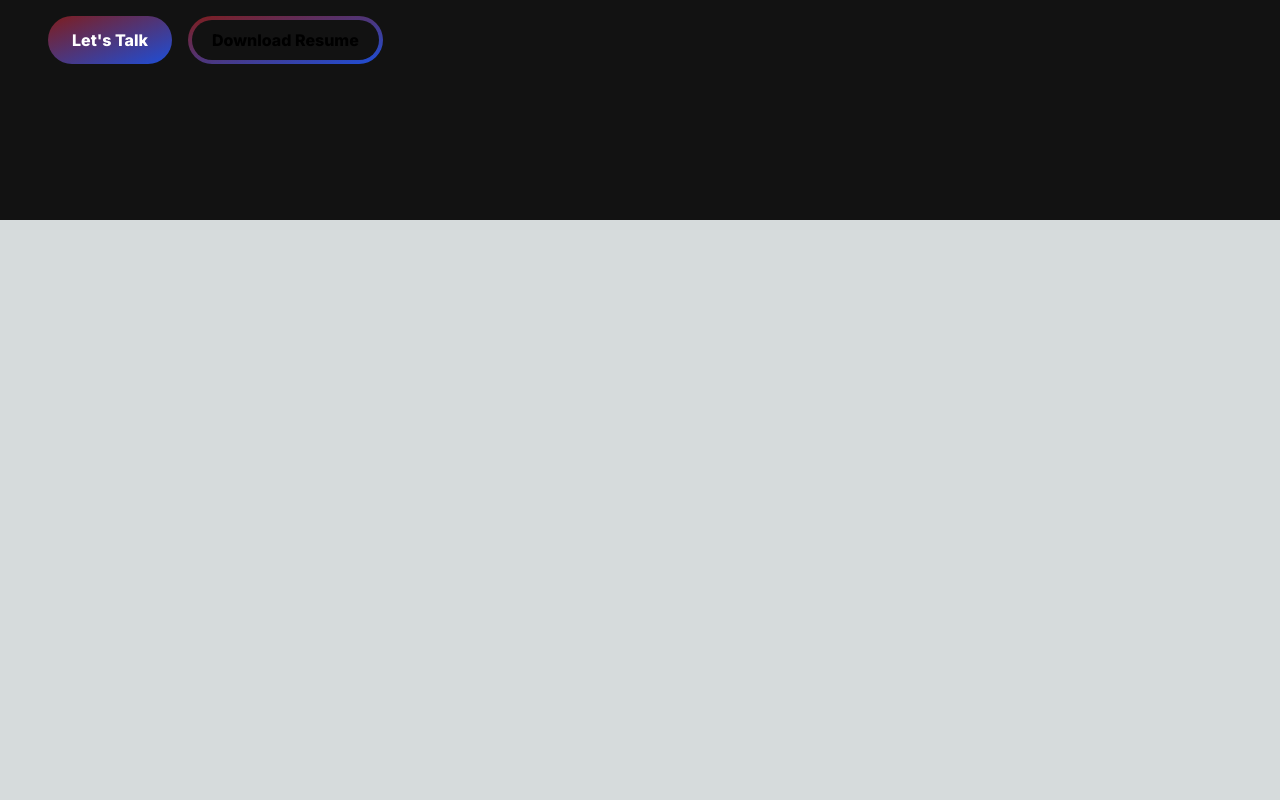
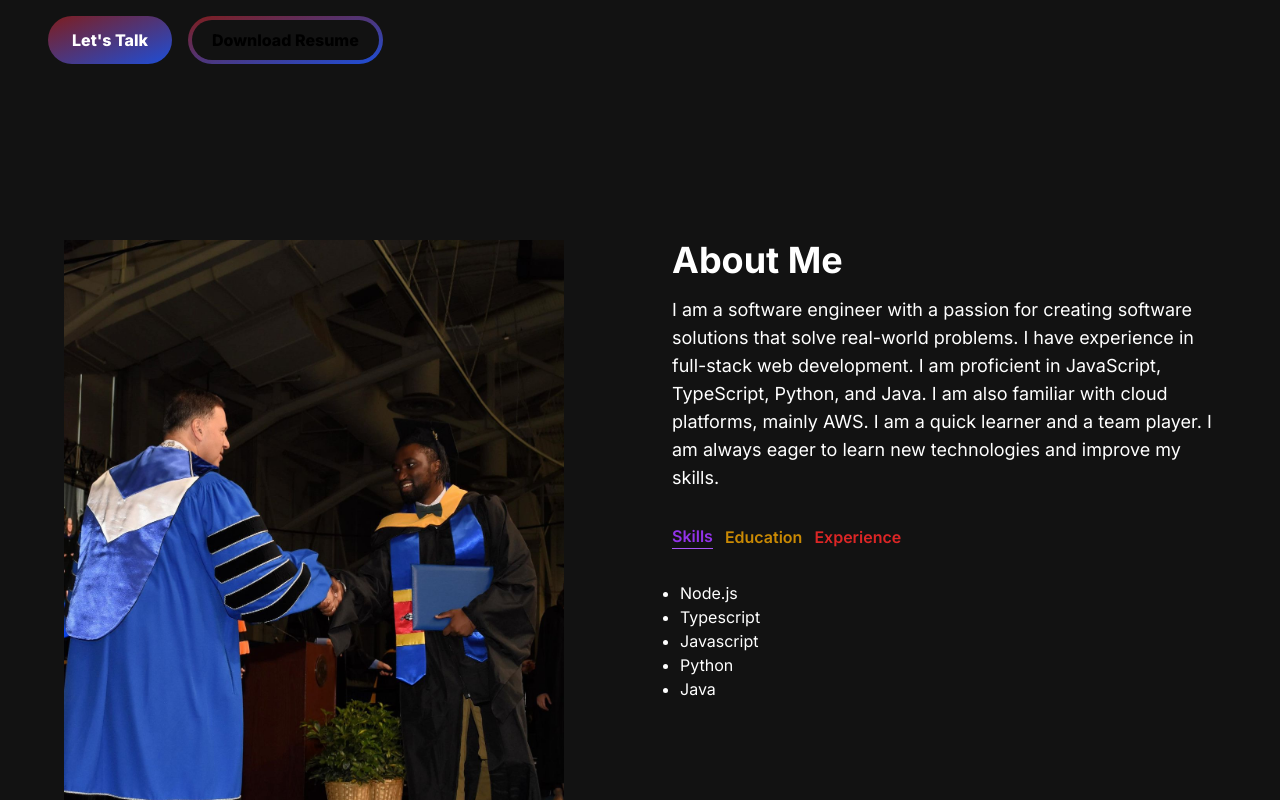
Before and after one commit to mkhanyisig/personal-portfolio, a Next.js app: page / in a window 1280 px wide. Shown: the part 580-1380 px from the top of the page. Before the commit the page ends 800 px from the top, so only its background shows below. Built offline with nearby package versions, Linux system fonts and the light colour scheme.

Commit message:
about me page

```diff
--- /dev/null
+++ b/src/app/components/AboutSection.jsx
@@ -0,0 +1,109 @@
+"use client";
+import React, { useState, useTransition } from "react";
+import Image from "next/image";
+import TabButton from "./TabButton";
+
+const TAB_DATA = [
+  {
+    title: "Skills",
+    id: "skills",
+    content: (
+      <ul className="list-disc pl-2">
+        <li>Node.js</li>
+        <li>Typescript</li>
+        <li>Javascript</li>
+        <li>Python</li>
+        <li>Java</li>
+      </ul>
+    ),
+  },
+  {
+    title: "Education",
+    id: "education",
+    content: (
+      <ul className="list-disc pl-2">
+        <li>MS in Computer Science, Brandeis University, 2023</li>
+        <li>
+          BS in Physics: Astrophysics and Computer Science, Colby College, 2019
+        </li>
+      </ul>
+    ),
+  },
+  {
+    title: "Experience",
+    id: "experience",
+    content: (
+      <ul className="list-disc pl-2">
+        <li>Full Stack Engineer, Electives Inc, Feb 2023 - </li>
+        <li>
+          Software Engineer Intern/Coop, HubSpot Inc, June 2022 - August 2022
+        </li>
+        <li>Software Engineer, Prospector Portal, June 2020 - December 2022</li>
+      </ul>
+    ),
+  },
+];
+
+const AboutSection = ({ isBackgroundDark }) => {
+  const [tab, setTab] = useState("skills");
+  const [isPending, startTransition] = useTransition();
+
+  const handleTabChange = (tabID) => {
+    console.log("tab change ID: ", tabID);
+    startTransition(() => {
+      setTab(tabID);
+    });
+  };
+
+  return (
+    <section className="text-white">
+      <div className="md:grid md:grid-cols-2 gap-8 items-center py-8 px-4 xl:gap-16 sm:py-16">
+        <Image src="/images/grad.jpeg" alt="MK grad" width={500} height={500} />
+        <div className="mt-4 md:mt-0 text-left flex flex-col h-full">
+          <h2 className="text-4xl font-bold text-white mb-4">About Me</h2>
+          <p className="text-base lg:text-lg ">
+            I am a software engineer with a passion for creating software
+            solutions that solve real-world problems. I have experience in
+            full-stack web development. I am proficient in JavaScript,
+            TypeScript, Python, and Java. I am also familiar with cloud
+            platforms, mainly AWS. I am a quick learner and a team player. I am
+            always eager to learn new technologies and improve my skills.
+          </p>
+          <div className="flex flex-row justify-start mt-8">
+            <TabButton
+              active={tab === "skills"}
+              selectTab={() => handleTabChange("skills")}
+              tcolor={"text-blue-600"}
+            >
+              {" "}
+              Skills{" "}
+            </TabButton>
+
+            <TabButton
+              active={tab === "education"}
+              selectTab={() => handleTabChange("education")}
+              tcolor={"text-yellow-600"}
+            >
+              {" "}
+              Education{" "}
+            </TabButton>
+
+            <TabButton
+              active={tab === "experience"}
+              selectTab={() => handleTabChange("experience")}
+              tcolor={"text-red-600"}
+            >
+              {" "}
+              Experience{" "}
+            </TabButton>
+          </div>
+          <div className="mt-8">
+            {TAB_DATA.find((t) => t.id === tab).content}
+          </div>
+        </div>
+      </div>
+    </section>
+  );
+};
+
+export default AboutSection;
--- /dev/null
+++ b/src/app/components/TabButton.jsx
@@ -0,0 +1,19 @@
+import React from "react";
+
+const TabButton = ({ active, selectTab, children, tcolor }) => {
+  const buttonClasses = active
+    ? "text-purple-600 border-purple-500 border-b"
+    : `text-${tcolor} `;
+
+  return (
+    <button onClick={selectTab}>
+      <p
+        className={`mr-3 font-semibold ${tcolor} hover:text-blue-600 ${buttonClasses} `}
+      >
+        {children}
+      </p>
+    </button>
+  );
+};
+
+export default TabButton;
--- a/src/app/page.tsx
+++ b/src/app/page.tsx
@@ -2,6 +2,7 @@
 import HeroSection from "./components/HeroSection";
 import NavBar from "./components/NavBar";
 import { useState } from "react";
+import AboutSection from "./components/AboutSection";
 
 export default function Home() {
   const [isBackgroundDark, setIsBackgroundDark] = useState(true);
@@ -13,13 +14,21 @@ export default function Home() {
   };
 
   return (
+
+
     <main className={`flex min-h-screen flex-col ${isBackgroundDark ? 'bg-[#121212]' : 'bg-white'}`}>
-       <NavBar
+
+      <NavBar
         isBackgroundDark={isBackgroundDark}
         onBackgroundToggle={toggleBackgroundColor}
       />
       <div className="container mx-auto px-12 py-14">
         <HeroSection isBackgroundDark={isBackgroundDark} forceUpdateKey={key}/>
+
+      </div>
+
+      <div className="container mx-auto px-12 py-14">
+        <AboutSection isBackgroundDark={isBackgroundDark} />
       </div>
 
     </main>
```
Also changed, not shown: public/images/grad.jpeg (added).
